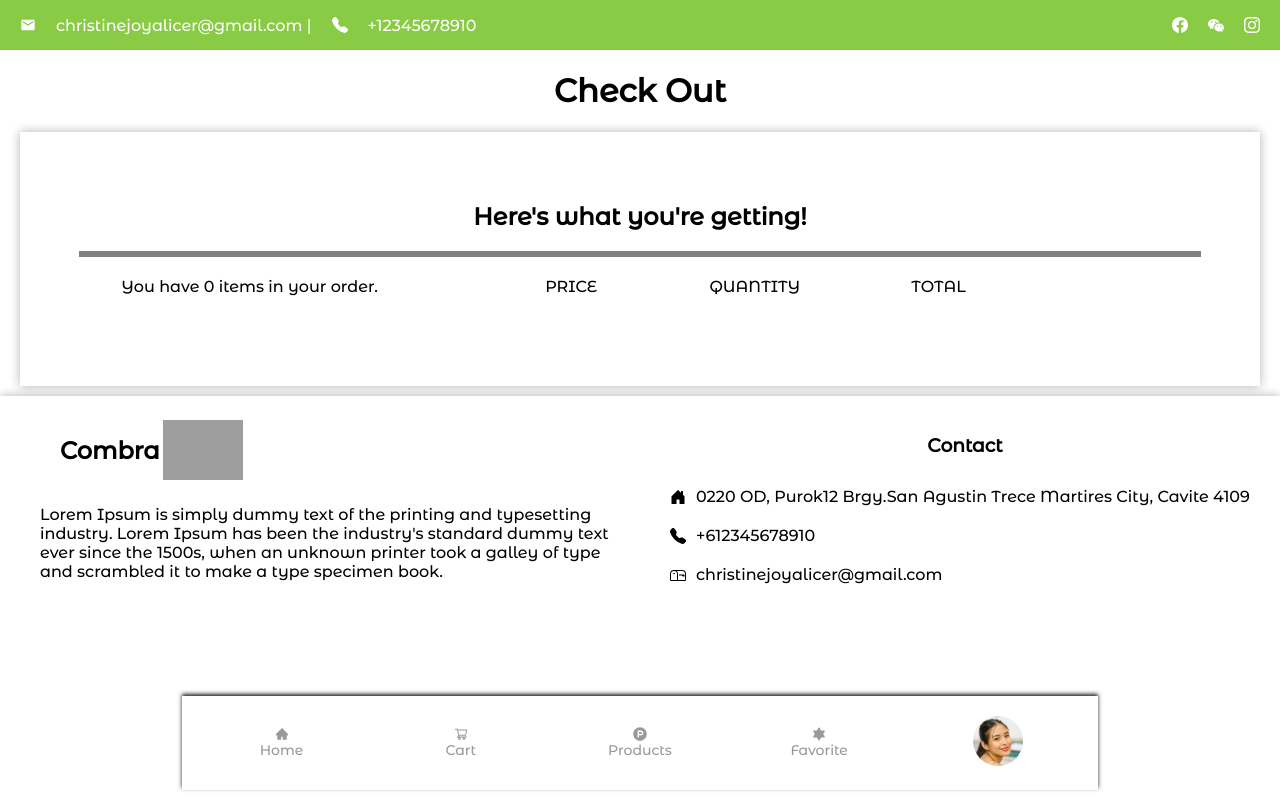
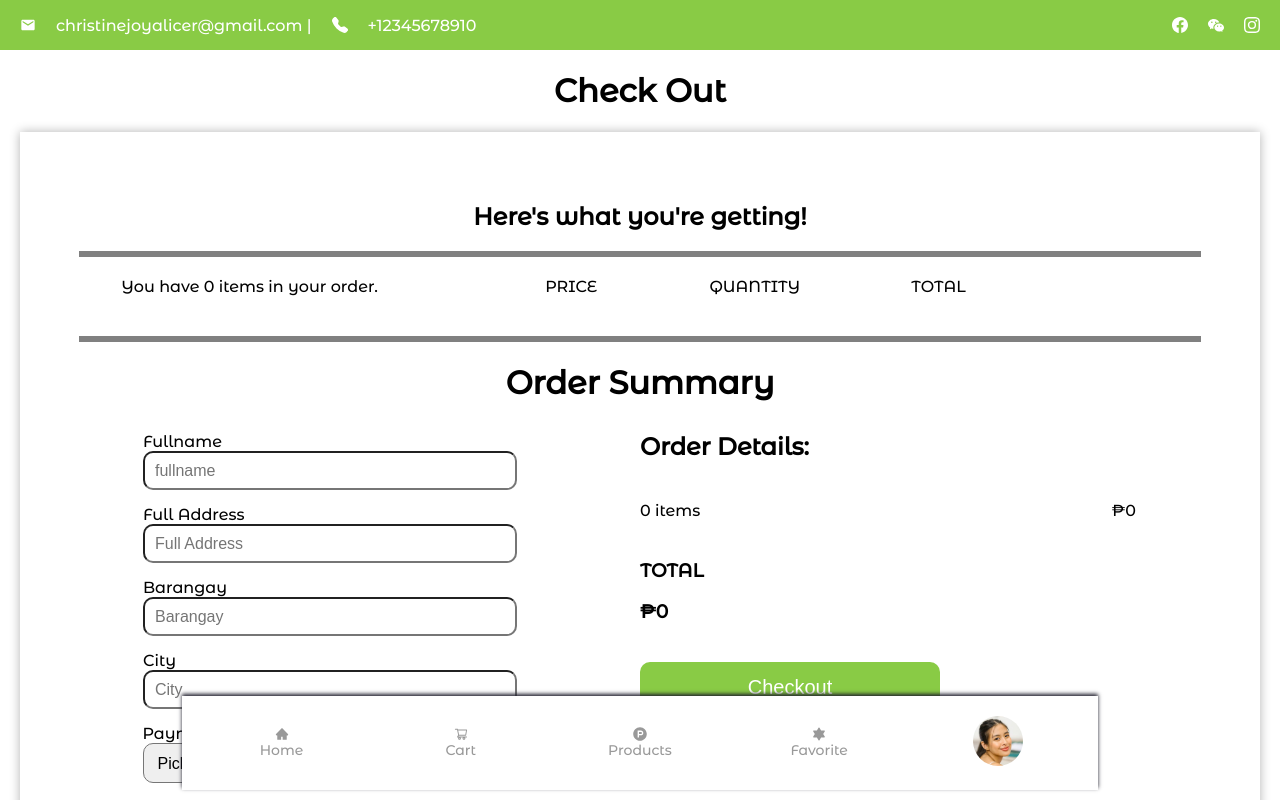
Before and after one commit to HutaoMain/Grocery-online-store, a React (Vite) app in the folder online-grocery-store-client/: page /checkout in a window 1280 px wide. Shown: the top 800 px of the page. Built offline with nearby package versions, Linux system fonts and the light colour scheme; grey boxes are pictures that could not be loaded.

Commit message:
add order summary in the checkout page and fix bugs in zustand

```diff
--- a/online-grocery-store-client/src/components/productCard/ProductCard.tsx
+++ b/online-grocery-store-client/src/components/productCard/ProductCard.tsx
@@ -15,7 +15,7 @@ interface products {
 }
 
 const ProductCard = ({ product, image, name, price, quantity }: products) => {
-  const [getQuantity, setQuantity] = useState<Number>();
+  const [getQuantity, setQuantity] = useState<number>(1);
   const addItem = useCartStore((state) => state.addItem);
 
   return (
@@ -44,12 +44,11 @@ const ProductCard = ({ product, image, name, price, quantity }: products) => {
             <input
               type="number"
               className="product-amount"
-              // value={quantity}
+              value={getQuantity}
               onChange={(e) => {
                 const value = parseInt(e.target.value);
                 setQuantity(value);
               }}
-              defaultValue="1"
               min="1"
               // max={product.quantity}
             />
@@ -57,7 +56,7 @@ const ProductCard = ({ product, image, name, price, quantity }: products) => {
           </div>
           <div>
             <AiOutlineShoppingCart
-              onClick={() => addItem(product)}
+              onClick={() => addItem(product, getQuantity)}
               style={{ fontSize: "20px", cursor: "pointer" }}
             />
           </div>
--- a/online-grocery-store-client/src/pages/checkoutpage/CheckoutPage.css
+++ b/online-grocery-store-client/src/pages/checkoutpage/CheckoutPage.css
@@ -31,11 +31,16 @@
   height: 100px;
   width: auto;
   object-fit: cover;
+  box-shadow: 0px 0px 10px rgba(0, 0, 0, 0.3);
 }
 
 .checkout-image-name {
   display: flex;
   align-items: center;
+  margin-bottom: 10px;
+  gap: 10px;
+  justify-items: start;
+  width: 100px;
 }
 
 .checkout-cancelbtn {
@@ -47,3 +52,70 @@
   border-radius: 10px;
   cursor: pointer;
 }
+
+.checkout-ordersummary-container {
+  width: 100%;
+
+  display: flex;
+  margin-top: 30px;
+}
+
+.checkout-ordersummary-left {
+  width: 50%;
+
+  display: flex;
+  flex-direction: column;
+  align-items: center;
+  gap: 15px;
+}
+
+.checkout-ordersummary-itemlist {
+  display: flex;
+  flex-direction: column;
+  text-align: start;
+}
+
+.checkout-ordersummary-itemlist input {
+  padding: 5px 10px;
+  border-radius: 10px;
+  font-size: 16px;
+  height: 25px;
+  width: 350px;
+}
+
+.checkout-btn {
+  background-color: #89cb45;
+  color: #ffff;
+  font-size: 20px;
+  width: 300px;
+  height: 50px;
+  padding: 10px;
+  border-radius: 10px;
+  border: none;
+  cursor: pointer;
+}
+
+.checkout-ordersummary-right {
+  text-align: start;
+  width: 40%;
+  margin-top: 0;
+  padding-top: 0;
+
+  display: flex;
+  flex-direction: column;
+  gap: 20px;
+}
+
+.checkout-ordersummary-totalsection {
+  display: flex;
+
+  justify-content: space-between;
+}
+
+.checkout-payment-method {
+  padding: 5px 10px;
+  border-radius: 10px;
+  font-size: 16px;
+  height: 40px;
+  width: 375px;
+}
--- a/online-grocery-store-client/src/pages/checkoutpage/CheckoutPage.tsx
+++ b/online-grocery-store-client/src/pages/checkoutpage/CheckoutPage.tsx
@@ -1,15 +1,14 @@
 import { useCartStore } from "../../zustand/CartStore";
 import { CgRemoveR } from "react-icons/cg";
 import { BiAddToQueue } from "react-icons/bi";
-import { useState } from "react";
 import "./CheckoutPage.css";
 
 const CheckoutPage = () => {
-  const [getQuantity, setQuantity] = useState<Number>();
   const items = useCartStore((state) => state.items);
   const removeItem = useCartStore((state) => state.removeItem);
   const increaseItem = useCartStore((state) => state.increaseItem);
   const decreaseItem = useCartStore((state) => state.decreaseItem);
+  const total = useCartStore((state) => state.total);
 
   return (
     <div className="checkout">
@@ -57,12 +56,8 @@ const CheckoutPage = () => {
               <input
                 type="number"
                 className="product-amount"
-                defaultValue="1"
+                value={item.quantity}
                 min="1"
-                onChange={(e) => {
-                  const value = parseInt(e.target.value);
-                  setQuantity(value);
-                }}
               />
               <BiAddToQueue
                 onClick={() => increaseItem(item.id)}
@@ -78,6 +73,57 @@ const CheckoutPage = () => {
             </button>
           </section>
         ))}
+
+        <hr
+          style={{
+            border: "3px solid gray",
+            width: "90%",
+            marginBottom: "20px",
+          }}
+        />
+        <div className="checkout-ordersummary">
+          <h1>Order Summary</h1>
+          <div className="checkout-ordersummary-container">
+            <section className="checkout-ordersummary-left">
+              <div className="checkout-ordersummary-itemlist">
+                <label>Fullname</label>
+                <input type="text" placeholder="fullname" />
+              </div>
+              <div className="checkout-ordersummary-itemlist">
+                <label>Full Address</label>
+                <input type="text" placeholder="Full Address" />
+              </div>
+              <div className="checkout-ordersummary-itemlist">
+                <label>Barangay</label>
+                <input type="text" placeholder="Barangay" />
+              </div>
+              <div className="checkout-ordersummary-itemlist">
+                <label>City</label>
+                <input type="text" placeholder="City" />
+              </div>
+              <div className="checkout-ordersummary-itemlist">
+                <label>Payment method</label>
+                <select className="checkout-payment-method">
+                  <option value="pickup">Pickup</option>
+                  <option value="cod">COD</option>
+                  <option value="gcash">GCash</option>
+                </select>
+              </div>
+            </section>
+            <section className="checkout-ordersummary-right">
+              <h2 style={{ marginTop: "0" }}>Order Details:</h2>
+              <section className="checkout-ordersummary-totalsection">
+                <span>{items.length} items</span>
+                <span>₱{total}</span>
+              </section>
+              <section>
+                <h1>TOTAL</h1>
+                <h1>₱{total}</h1>
+              </section>
+              <button className="checkout-btn">Checkout</button>
+            </section>
+          </div>
+        </div>
       </div>
     </div>
   );
--- a/online-grocery-store-client/src/zustand/CartStore.tsx
+++ b/online-grocery-store-client/src/zustand/CartStore.tsx
@@ -13,7 +13,7 @@ interface CartItem {
 interface CartStore {
   items: CartItem[];
   total: number;
-  addItem: (item: CartItem) => void;
+  addItem: (item: CartItem, quantity: number) => void;
   increaseItem: (id: number) => void;
   decreaseItem: (id: number) => void;
   removeItem: (id: number) => void;
@@ -24,23 +24,40 @@ export const useCartStore = create<CartStore>(
     (set) => ({
       items: [],
       total: 0,
-      // adding the product
-      addItem: (item: any, quantity: number = 1) => {
-        set((state: any) => ({
-          items: [...state.items, { ...item, quantity }],
-          total: state.total + item.price * quantity,
-        }));
+      addItem: (item: CartItem, quantity: number = 1) => {
+        set((state: any) => {
+          const index = state.items.findIndex(
+            (i: CartItem) => i.id === item.id
+          );
+          if (index === -1) {
+            // Item not in cart yet, add it as a new item
+            return {
+              items: [...state.items, { ...item, quantity }],
+              total: state.total + item.price * quantity,
+            };
+          } else {
+            // Item already in cart, update its quantity
+            const newItems = [...state.items];
+            newItems[index].quantity += quantity;
+            return {
+              items: newItems,
+              total: state.total + item.price * quantity,
+            };
+          }
+        });
       },
       // increasing the product
+      // increasing the product
       increaseItem: (id: number) => {
-        set((state: any) => ({
-          items: state.items.map((item: any) =>
-            item.id === id ? { ...item, quantity: item.quantity + 1 } : item
-          ),
-          total:
-            state.total +
-            state.items.find((item: any) => item.id === id)!.price,
-        }));
+        set((state: any) => {
+          const item = state.items.find((item: any) => item.id === id)!;
+          return {
+            items: state.items.map((item: any) =>
+              item.id === id ? { ...item, quantity: item.quantity + 1 } : item
+            ),
+            total: state.total + item.price,
+          };
+        });
       },
       decreaseItem: (id: number) => {
         set((state: any) => {
```
